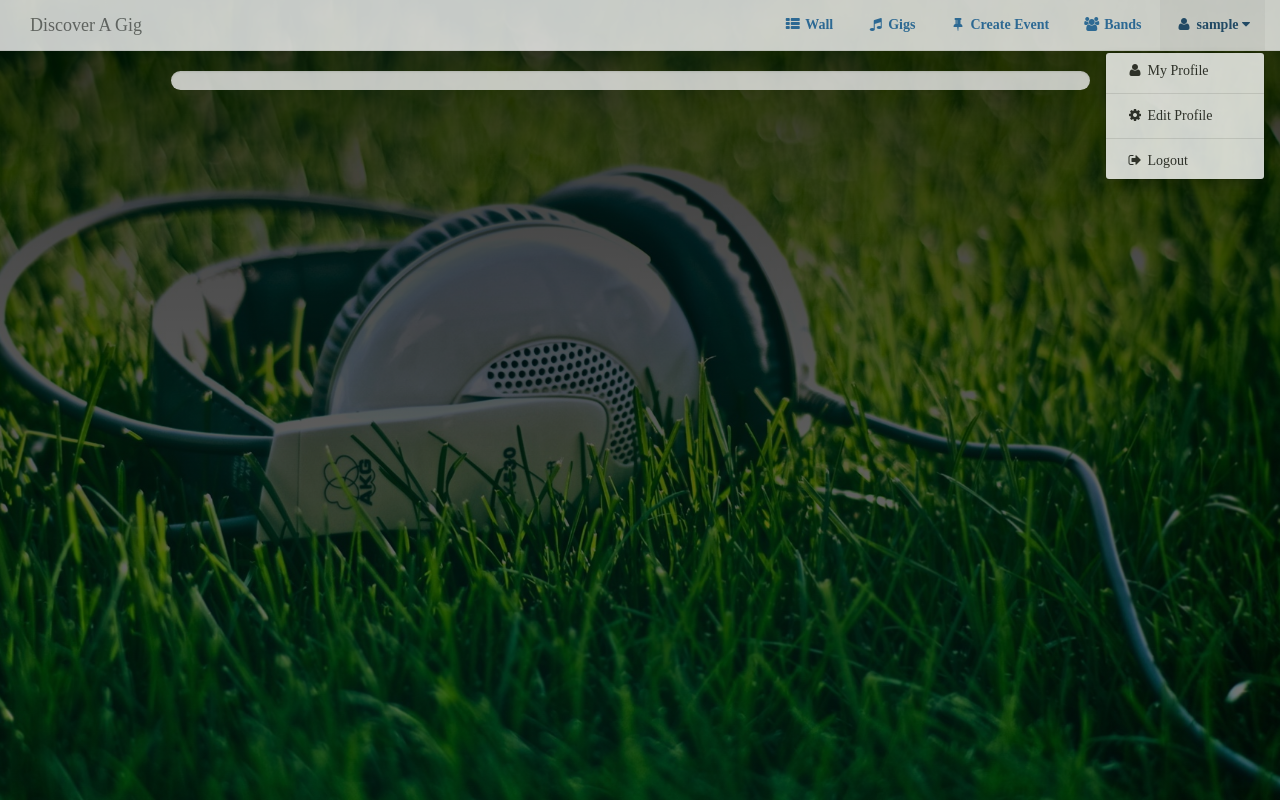
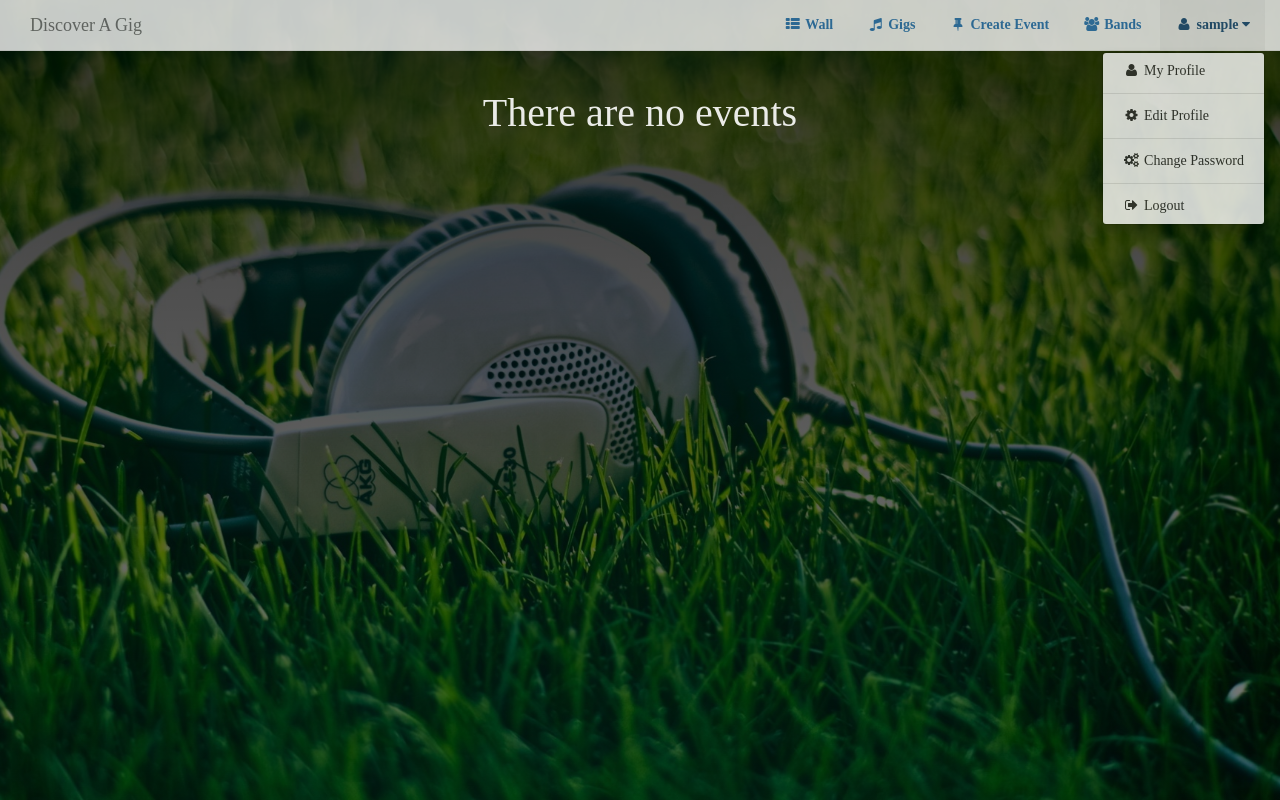
Before and after one commit to jakealdred/discoveragig, a Django app: page /events/ in a window 1280 px wide, after a click that opens the changed part. Run offline with Django 3.2, Linux system fonts and the light colour scheme; the visitor is signed in with stand-in values (Sample User, id 1); data that the repository does not hold is empty; some libraries are stand-ins or nearby versions; some web fonts are replaced.

Commit message:
Added a password change function.

```diff
--- a/templates/webapp/achievements.html
+++ b/templates/webapp/achievements.html
@@ -32,11 +32,7 @@
 	{% endfor %}
 {% else %}
 <div class="row">
-    <div class="col-lg-4"></div>
-    <div class="col-lg-4">
-        <div class="huge">{{error}}</div>
-    </div>
-    <div class="col-lg-4"></div>
+<h1 class="huge" style="color:#fff;">You have no achievements</h1>
 </div>
 {% endif %}
 {% endif %}
--- a/templates/webapp/band_list.html
+++ b/templates/webapp/band_list.html
@@ -9,6 +9,7 @@
 					</div>
 			  </div>
             <ul class="list-group">
+            {% if band_list %}
 				{% for band in band_list %}
 				<li class="list-group-item"><a href="{% url 'band' band.user.username %}">
                     <div class="panel-heading">
@@ -40,6 +41,9 @@
 				</li>
 				{% endfor %}
 			</ul>
+            {% else %}
+            <h1 class="huge" style="color:#fff;">There are no events</h1>
+            {% endif %}
         </div>
     <div class="col-lg-3"></div>
 {% endblock %}
--- a/templates/webapp/base.html
+++ b/templates/webapp/base.html
@@ -133,6 +133,9 @@
                             <li><a href="{% url 'edit_profile' %}"><i class="fa fa-gear fa-fw"></i> Edit Profile</a>
                             </li>
                             <li class="divider"></li>
+                            <li><a href="{% url 'change_password' %}"><i class="fa fa-gears fa-fw"></i> Change Password</a>
+                            </li>
+                            <li class="divider"></li>
                             <li><a href="{% url 'logout' %}"><i class="fa fa-sign-out fa-fw"></i> Logout</a>
                             </li>
                         </ul>
--- a/templates/webapp/events.html
+++ b/templates/webapp/events.html
@@ -2,6 +2,7 @@
 
 {% block title %}Events{% endblock %}
 {% block main_body %}
+{% if events %}
 	<div id="panel" style="opacity:.8">
 		<ul class="menu">
         {% for event in events %}
@@ -13,4 +14,9 @@
         {% endfor %}
 		</ul>
 	</div>
+{% else %}
+<div class="row">
+<h1 class="huge" style="color:#fff;">There are no events</h1>
+</div>
+{% endif %}
 {% endblock %}
--- a/webapp/urls.py
+++ b/webapp/urls.py
@@ -8,6 +8,7 @@ urlpatterns = patterns('',
     url(r'^fan/(?P<username>[\w\-]+)/$', views.fan, name='fan'),
     url(r'^band/(?P<username>[\w\-]+)/$', views.band, name='band'),
     url(r'^edit_profile/$', views.edit_profile, name="edit_profile"),
+    url(r'^change_password/$', views.password_change, name="change_password"),
     url(r'^events/$', views.events, name='events'),
     url(r'^achievements/$', views.achievements, name="achievements"),
     url(r'^create_event', views.create_event, name='create_event'),
--- a/webapp/views.py
+++ b/webapp/views.py
@@ -5,7 +5,7 @@ from webapp.forms import UserForm, UserProfileForm, FanProfileForm, BandProfileF
 from django.http import HttpResponseRedirect
 from django.contrib.auth import logout, login, authenticate
 from django.contrib.auth.decorators import login_required
-from webapp.data_choices import TITLES, ACHIEVEMENTS, CITIES, GENRES
+from webapp.data_choices import CITIES, GENRES
 
 from django.utils import timezone
 
@@ -76,12 +76,7 @@ def user_login(request):
     user = authenticate(username=username, password=password)
 
     if user:
-
-        if user.is_active:
-            login(request, user)
-            return 'Success'
-        else:
-            return "Your Rango account is disabled."
+        login(request, user)
     else:
         print "Invalid login details: {0}, {1}".format(username, password)
         return "Invalid login details supplied."
@@ -89,7 +84,6 @@ def user_login(request):
 
 def register(request, user_type):
 
-    registered = False
     context_dict = {}
 
     if request.method == 'POST':
@@ -116,7 +110,6 @@ def register(request, user_type):
                 profile = FanProfile.objects.get_or_create(profile=user_profile)
             else:
                 profile = BandProfile.objects.get_or_create(profile=user_profile)
-            registered = True
 
             # Auto login.
             user_login(request)
@@ -125,10 +118,9 @@ def register(request, user_type):
     else:
         user_form = UserForm()
         profile_form = UserProfileForm()
+        context_dict['profile_form'] = profile_form
+        context_dict['user_form'] = user_form
 
-    context_dict['registered'] = registered
-    context_dict['user_form'] = user_form
-    context_dict['profile_form'] = profile_form
     return render(request, 'webapp/register.html', context_dict)
 
 
@@ -152,6 +144,33 @@ def edit_profile(request):
         return HttpResponseRedirect('/')
 
     return render(request, 'webapp/edit_profile.html', {})
+
+
+@login_required
+def password_change(request):
+    dict = {}
+    if request.method == 'POST':
+        try:
+            current_password = request.POST['current_password']
+            new_password = request.POST['new_password']
+            repeat_password = request.POST['repeat_password']
+        except:
+            dict['error_message'] = 'All the fields must be provided.'
+
+        if authenticate(username=request.user.username, password=current_password) and new_password == repeat_password:
+            request.user.set_password(new_password)
+            request.user.save()
+
+            # Auto login with new details.
+            user = authenticate(username=request.user.username, password=new_password)
+            login(request, user)
+
+            dict['success'] = 'Your password has been changed successfully.'
+        else:
+            dict['error_message'] = 'Some of the details you provided were wrong.'
+
+        user_login(request)
+    return render(request, 'webapp/password_change.html', dict)
 
 
 @login_required
@@ -228,6 +247,7 @@ def event(request, event_name):
     return render(request, 'webapp/event.html', context_dict)
 
 
+@login_required
 def fan(request, username):
     context_dict = {}
     try:
@@ -344,7 +364,7 @@ def achievements(request):
         achievements = Achievement.objects.filter(fan=fan)
         context_dict['achievements'] = achievements
     except:
-        context_dict['error'] = 'You have no achievements yet.'
+        pass
     return render(request, 'webapp/achievements.html', context_dict)
 
 
```
Also changed, not shown: templates/webapp/event.html (+7 -2 lines), templates/webapp/password_change.html (added, +45 -0 lines).
